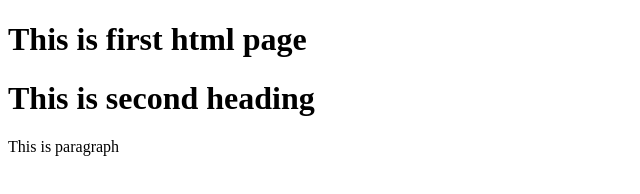
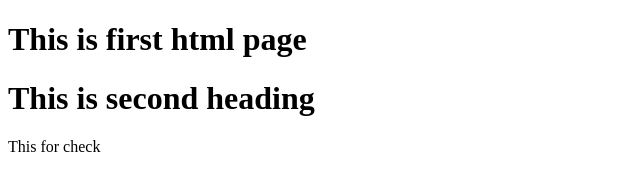
Before and after one commit to alihassanmaqboolhusain/git-test, a website: page index.html in a window 1280 px wide. Shown: the full height of the page, 0-640 px from the left. Drawn offline with Linux system fonts and the light colour scheme.

Commit message:
testing commit

```diff
--- a/index.html
+++ b/index.html
@@ -9,6 +9,6 @@
 <body>
     <h1>This is first html page</h1>
     <h1>This is second heading</h1>
-    <p>This is paragraph</p>
+    <p>This for check</p>
 </body>
 </html>
```
Also changed, not shown: package.json (added, +24 -0 lines), 2 other files.
